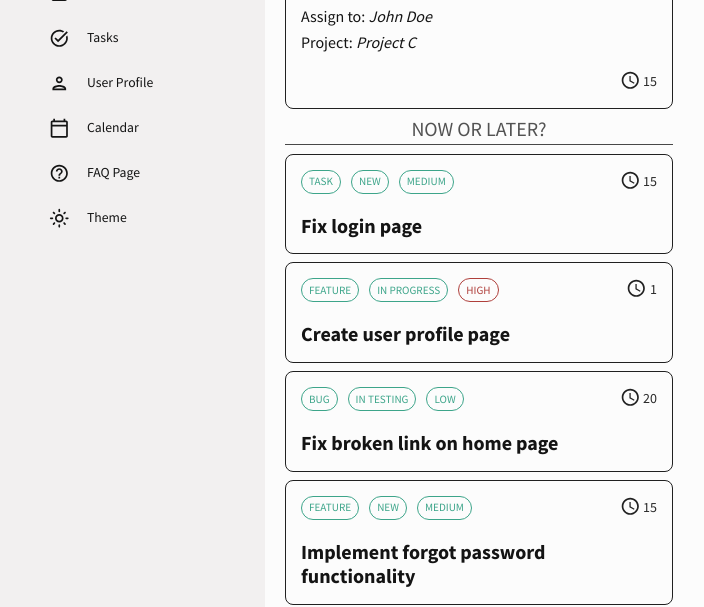
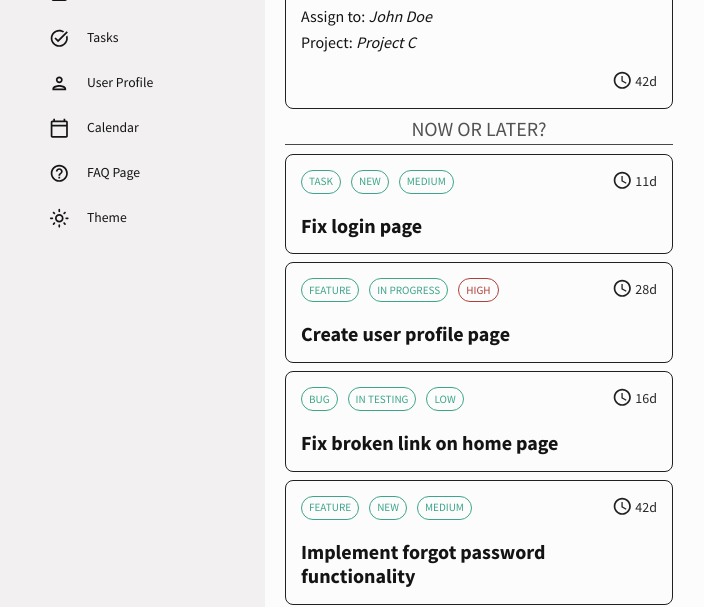
Before and after one commit to Anastasia-Tre/BugTrackerClient, a React (Create React App) app: page / in a window 1280 px wide. Shown: the part 256-863 px from the top of the page, without its empty margins (5-709 px from the left). Built offline with nearby package versions, Linux system fonts and the light colour scheme.

Commit message:
fix date in cards

```diff
--- a/src/scenes/projects/ProjectCard.tsx
+++ b/src/scenes/projects/ProjectCard.tsx
@@ -4,6 +4,7 @@ import LinearProgress from "@mui/material/LinearProgress";
 import AccessTimeIcon from "@mui/icons-material/AccessTime";
 import { Project } from "../../types/Project";
 import GetLabel from "../../components/Label";
+import { getTimeLeftTo } from "../../utils/TimeDate";
 
 const ProjectCard = (props: { project: Project }) => {
   const project = props.project;
@@ -65,7 +66,7 @@ const ProjectCard = (props: { project: Project }) => {
             color={colors.grey[200]}
             sx={{ m: "0px 0 0px 3px" }}
           >
-            {project.deadline.getDate()}
+            {getTimeLeftTo(project.deadline)}
           </Typography>
         </Box>
       </Box>
--- a/src/scenes/tasks/TaskCard.tsx
+++ b/src/scenes/tasks/TaskCard.tsx
@@ -3,6 +3,7 @@ import { tokens } from "../../theme";
 import AccessTimeIcon from "@mui/icons-material/AccessTime";
 import GetLabel from "../../components/Label";
 import { Task } from "../../types/Task";
+import { getTimeLeftTo } from "../../utils/TimeDate";
 
 const TaskCard = (props: { task: Task }) => {
   const task = props.task;
@@ -66,7 +67,7 @@ const TaskCard = (props: { task: Task }) => {
             color={colors.grey[200]}
             sx={{ m: "0px 0 0px 3px" }}
           >
-            {task.deadline.getDate()}
+            {getTimeLeftTo(task.deadline)}
           </Typography>
         </Box>
       </Box>
--- a/src/scenes/tasks/TaskCardShort.tsx
+++ b/src/scenes/tasks/TaskCardShort.tsx
@@ -3,6 +3,7 @@ import { tokens } from "../../theme";
 import AccessTimeIcon from "@mui/icons-material/AccessTime";
 import GetLabel from "../../components/Label";
 import { Task } from "../../types/Task";
+import { getTimeLeftTo } from "../../utils/TimeDate";
 
 const TaskCardShort = (props: { task: Task }) => {
   const task = props.task;
@@ -49,7 +50,7 @@ const TaskCardShort = (props: { task: Task }) => {
             color={colors.grey[200]}
             sx={{ m: "0px 0 0px 3px" }}
           >
-            {task.deadline.getDate()}
+            {getTimeLeftTo(task.deadline)}
           </Typography>
         </Box>
 
--- a/src/services/projectService.ts
+++ b/src/services/projectService.ts
@@ -14,11 +14,14 @@ export class ProjectService {
 
   async getAllProjects(): Promise<Project[]> {
     try {
-      const { data, status } = await axios.get<Project[]>(GET_ALL_PROJECTS(), {
-        headers: {
-          Accept: "application/json",
-        },
-      });
+      const { data, status: responseStatus } = await axios.get<Project[]>(
+        GET_ALL_PROJECTS(),
+        {
+          headers: {
+            Accept: "application/json",
+          },
+        }
+      );
 
       return this.convertToProjectModels(data);
     } catch (error) {
--- a/src/types/Project.ts
+++ b/src/types/Project.ts
@@ -20,7 +20,7 @@ export class Project {
     if (initializer.id) this.id = initializer.id;
     if (initializer.name) this.name = initializer.name;
     if (initializer.description) this.description = initializer.description;
-    if (initializer.deadline) this.deadline = initializer.deadline;
+    if (initializer.deadline) this.deadline = new Date(initializer.deadline);
 
     const statuses = ["OPEN", "CLOSED", "CURRENT"];
     if (initializer.status) this.status = statuses[initializer.status - 1];
--- a/src/types/Task.ts
+++ b/src/types/Task.ts
@@ -16,7 +16,7 @@ export class Task {
     if (initializer.name) this.name = initializer.name;
     if (initializer.description) this.description = initializer.description;
     if (initializer.project) this.project = initializer.project;
-    if (initializer.deadline) this.deadline = initializer.deadline;
+    if (initializer.deadline) this.deadline = new Date(initializer.deadline);
 
     const statuses = ["NEW", "PROGRESS", "TESTING", "CLOSED"];
     if (initializer.status) this.status = statuses[initializer.status - 1];
--- /dev/null
+++ b/src/utils/TimeDate.ts
@@ -0,0 +1,17 @@
+export const getTimeLeftTo = (date: Date): string => {
+  const today = new Date();
+
+  const millisecondsPerDay = 1000 * 60 * 60 * 24;
+  const daysLeft = Math.ceil(
+    (date.getTime() - today.getTime()) / millisecondsPerDay
+  );
+  if (daysLeft > 0) return daysLeft + "d";
+
+  // Find the number of hours left between two dates
+  const millisecondsPerHour = 1000 * 60 * 60;
+  let hoursLeft = Math.ceil(
+    (date.getTime() - today.getTime()) / millisecondsPerHour
+  );
+  if (hoursLeft < 0) hoursLeft = 0;
+  return hoursLeft + "h";
+};
```
